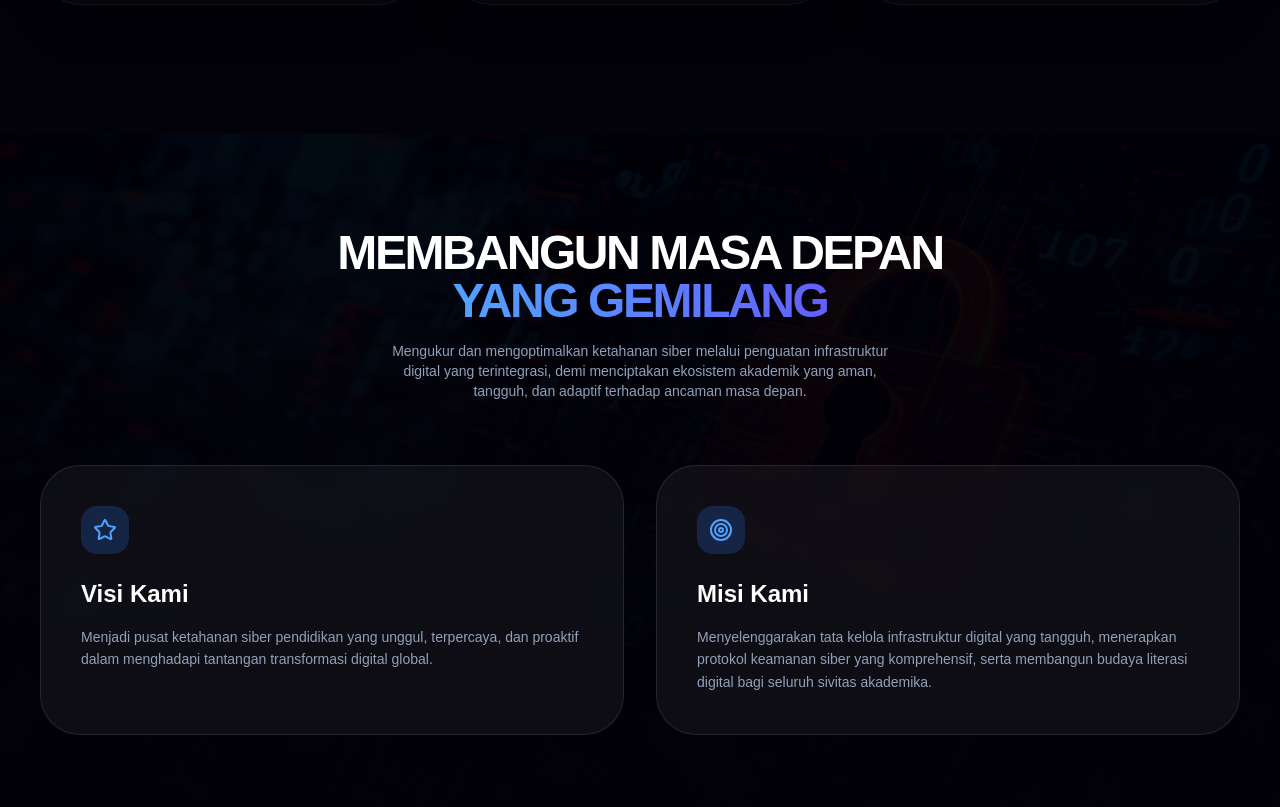
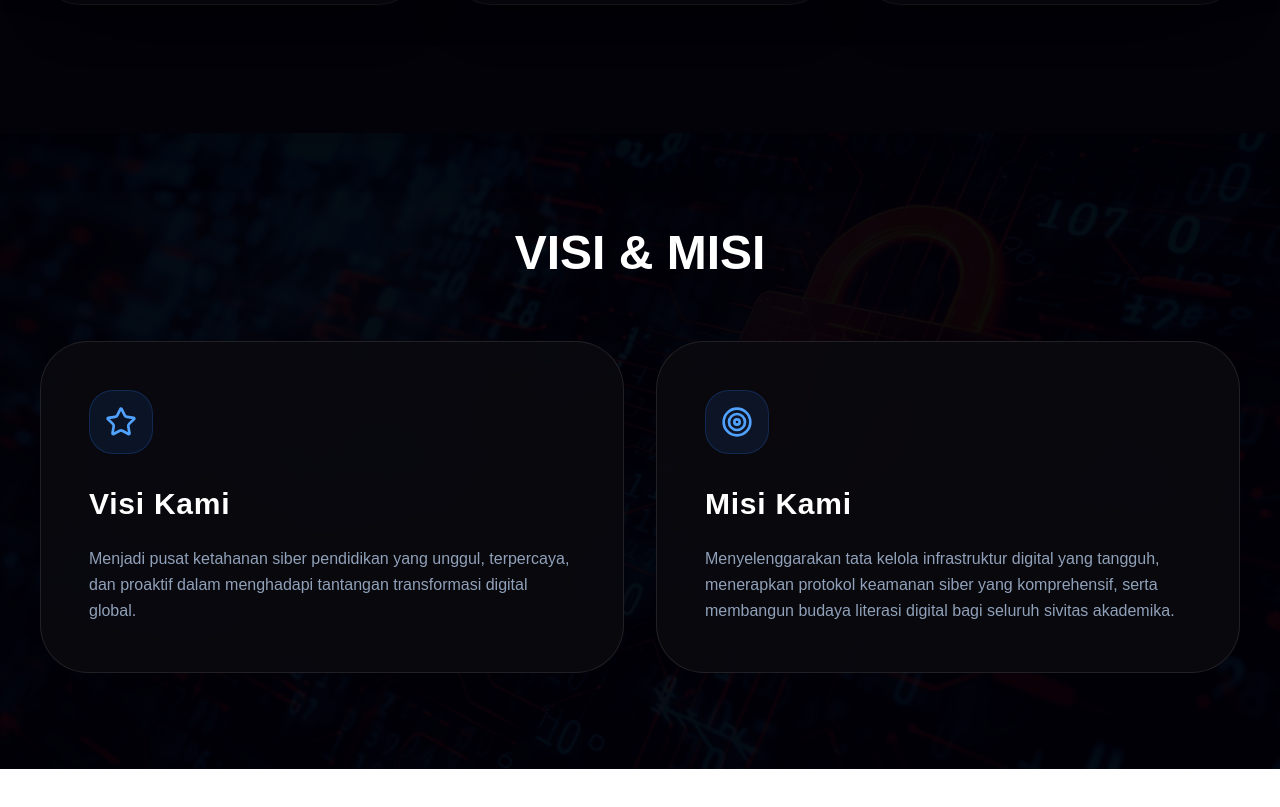
Before and after one commit to Edwinn1711/cyber-backend, a Next.js app: page / in a window 1280 px wide. Shown: the part 1583-2390 px from the top of the page. After the commit the page ends 2352 px from the top, so only its background shows below. Built offline with nearby package versions, Linux system fonts and the light colour scheme.

Commit message:
feat: tambahkan efek hover blur dan lift pada section visi misi

```diff
--- a/app/(loginregister)/page.tsx
+++ b/app/(loginregister)/page.tsx
@@ -143,35 +143,46 @@ const PersistentUniverse = React.memo(({ bgIdx }: { bgIdx: number }) => {
 });
 PersistentUniverse.displayName = 'PersistentUniverse';
 
-const VisiMisiSection = () => (
+const VisiMisiSection = () => {
+  const[hovered, setHovered] = useState<string | null>(null);
+
+  const data =[
+    { id: "visi", icon: Star, title: "Visi Kami", desc: "Menjadi pusat ketahanan siber pendidikan yang unggul, terpercaya, dan proaktif dalam menghadapi tantangan transformasi digital global." },
+    { id: "misi", icon: Target, title: "Misi Kami", desc: "Menyelenggarakan tata kelola infrastruktur digital yang tangguh, menerapkan protokol keamanan siber yang komprehensif, serta membangun budaya literasi digital bagi seluruh sivitas akademika." }
+  ];
+
+  return (
     <section className="relative w-full py-24 bg-[#020108]">
-    {/* Background Cyber (Hanya muncul di sini) */}
+      {/* Background Cyber */}
       <div className="absolute inset-0 z-0 bg-[url('/bg/cyber1.jpg')] bg-cover bg-center opacity-[0.05] pointer-events-none" />
-    <div className="absolute inset-0 z-0 bg-gradient-to-b from-transparent via-[#020108]/50 to-[#020108]" />
 
       <div className="relative z-10 max-w-7xl mx-auto px-6 lg:px-10 text-center">
-      <h2 className="text-4xl lg:text-5xl font-black text-white tracking-tighter uppercase mb-4">
-        Membangun Masa Depan <br/>
-        <span className="text-transparent bg-clip-text bg-gradient-to-r from-blue-400 to-indigo-500">Yang Gemilang</span>
-      </h2>
-      <p className="text-slate-400 mb-16 max-w-lg mx-auto text-sm font-medium">
-      Mengukur dan mengoptimalkan ketahanan siber melalui penguatan infrastruktur digital yang terintegrasi, demi menciptakan ekosistem akademik yang aman, tangguh, dan adaptif terhadap ancaman masa depan.
-      </p>
+        <h2 className="text-4xl lg:text-5xl font-black text-white uppercase mb-16">Visi & Misi</h2>
 
-      <div className="grid grid-cols-1 md:grid-cols-2 gap-8">
-        {[ { icon: Star, title: "Visi Kami", desc: "Menjadi pusat ketahanan siber pendidikan yang unggul, terpercaya, dan proaktif dalam menghadapi tantangan transformasi digital global." }, { icon: Target, title: "Misi Kami", desc: "Menyelenggarakan tata kelola infrastruktur digital yang tangguh, menerapkan protokol keamanan siber yang komprehensif, serta membangun budaya literasi digital bagi seluruh sivitas akademika." } ].map((item, i) => (
-          <div key={i} className="bg-white/5 backdrop-blur-md border border-white/10 p-10 rounded-[2.5rem] text-left hover:border-blue-500/50 transition-all group">
-            <div className="w-12 h-12 bg-blue-500/20 text-blue-400 flex items-center justify-center rounded-2xl mb-6 group-hover:scale-110 transition-transform">
-               <item.icon size={24} />
+        {/* Container Utama untuk efek blur */}
+        <div className="grid grid-cols-1 md:grid-cols-2 gap-8" onMouseLeave={() => setHovered(null)}>
+          {data.map((item) => (
+            <div
+              key={item.id}
+              onMouseEnter={() => setHovered(item.id)}
+              className={`
+                bg-[#0a0a0f]/80 backdrop-blur-xl border border-white/10 p-12 rounded-[3rem] text-left transition-all duration-500
+                ${hovered && hovered !== item.id ? 'blur-sm scale-[0.98] opacity-50' : 'scale-100 opacity-100'}
+                ${hovered === item.id ? 'shadow-[0_20px_50px_rgba(0,0,0,0.5)] -translate-y-4 border-blue-500/50' : ''}
+              `}
+            >
+              <div className="w-16 h-16 bg-blue-500/10 text-blue-400 flex items-center justify-center rounded-3xl mb-8 border border-blue-500/20">
+                <item.icon size={32} />
               </div>
-            <h3 className="text-2xl font-black text-white mb-4">{item.title}</h3>
-            <p className="text-slate-400 text-sm leading-relaxed">{item.desc}</p>
+              <h3 className="text-3xl font-black text-white mb-6 tracking-wide">{item.title}</h3>
+              <p className="text-slate-400 text-base leading-relaxed font-medium">{item.desc}</p>
             </div>
           ))}
         </div>
       </div>
     </section>
   );
+};
 
 export default function CyberLandingDark() {
   const router = useRouter();
```
Lines whose indentation alone changed are shown as unchanged.
